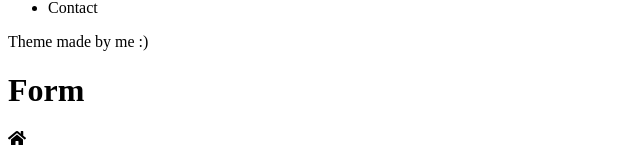
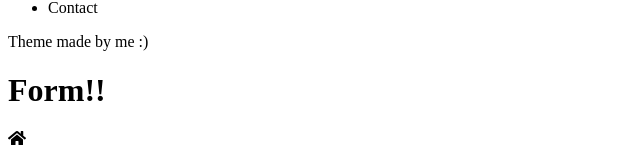
Before and after one commit to sanderyt/portfolio_v2, a Next.js app: page /contact in a window 1280 px wide. Shown: the part 241-389 px from the top of the page, without its empty margins (0-640 px from the left). Built offline with nearby package versions, Linux system fonts and the light colour scheme.

Commit message:
to try something

```diff
--- a/components/Textfield/index.tsx
+++ b/components/Textfield/index.tsx
@@ -27,6 +27,7 @@ export const Textfield: FC<TextfieldProps> = ({
 }) => {
   return (
     <div className="textfield">
+      <span>{name}</span>
       <input type={type} id={name} placeholder={placeholder} ref={register} />
     </div>
   );
--- a/pages/contact.tsx
+++ b/pages/contact.tsx
@@ -2,13 +2,14 @@ import React from "react";
 
 import { Layout } from "../components/Layout";
 import { ContactCard } from "../components/ContactCard";
+import { Textfield } from "../components/Textfield";
 
 const Contact = () => {
   return (
     <Layout>
       <div className="contact">
         <div className="contact__form">
-          <h1>Form</h1>
+          <h1>Form!!</h1>
         </div>
         <div className="contact__cards">
           <ContactCard text="+31 6 43 49 93 41" type="Telephone" icon="phone" />
```
